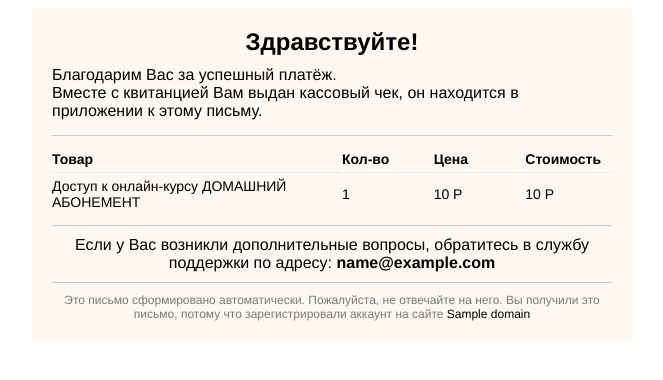
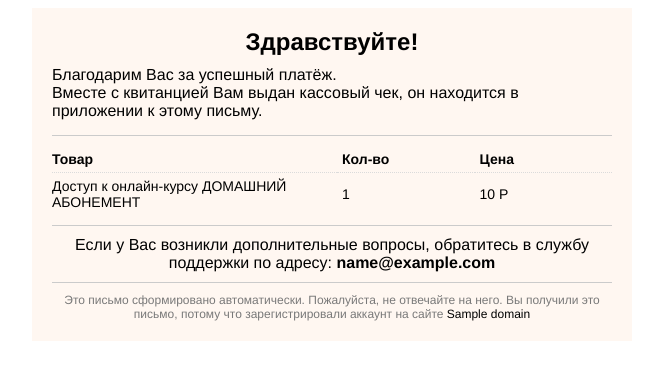
Before and after one commit to rSlow/homeabonement, a Django app: template apps/payments/templates/payments/email/check.html in a window 1280 px wide. Shown: the top 380 px of the page, without its empty margins (308-971 px from the left). Run offline with Django 4.2, Linux system fonts and the light colour scheme; the template is opened without the code that fills it: most values are stand-ins (such as "Sample title", 1, 10 or a date in 2020); style sheets or scripts are compiled from the project's sources; some libraries are stand-ins or nearby versions.

Commit message:
some fix templates

```diff
--- a/apps/courses/templates/courses/buy.html
+++ b/apps/courses/templates/courses/buy.html
@@ -10,8 +10,6 @@
 {% block css %}
     {% compress css %}
         <link rel="stylesheet" type="text/x-scss" href="{% static "base/css/forms.scss" %}">
-    {% endcompress %}
-    {% compress css %}
         <link rel="stylesheet" type="text/x-scss" href="{% static "courses/css/buy.scss" %}">
     {% endcompress %}
 {% endblock %}
@@ -29,7 +27,7 @@
         <input type="hidden"
                name="amount"
                id="id_amount"
-               value="1499">
+               value="1500">
         <input type="hidden"
                name="user_id"
                id="id_user_id"
@@ -53,7 +51,7 @@
                     Цена курса:
                 </div>
                 <div class="buy-price-cost">
-                    1 499 ₽
+                    1 500 ₽
                 </div>
 
             </div>
--- a/apps/courses/templates/courses/lesson.html
+++ b/apps/courses/templates/courses/lesson.html
@@ -13,7 +13,7 @@
     {% endcompress %}
 
     {#    PLYR PLAYER    #}
-    <link rel="stylesheet" href="https://cdn.plyr.io/3.6.3/plyr.css"/>
+    <link rel="stylesheet" href="{% static 'base/css/plyr.css' %}">
 {% endblock %}
 
 {% block content %}
@@ -41,7 +41,7 @@
 
 {% block javascript %}
     {#    PLYR PLAYER    #}
-    <script src="https://cdn.plyr.io/3.6.3/plyr.js"></script>
+    <script src="{% static 'base/js/plyr.js' %}"></script>
 
     <script src="{% static 'courses/js/lesson.js' %}"></script>
 {% endblock %}
--- a/apps/payments/templates/payments/email/check.html
+++ b/apps/payments/templates/payments/email/check.html
@@ -32,16 +32,11 @@
             <td>Товар</td>
             <td>Кол-во</td>
             <td>Цена</td>
-            <td>Стоимость</td>
         </tr>
         <tr role="product-body">
             <td>Доступ к онлайн-курсу ДОМАШНИЙ АБОНЕМЕНТ</td>
             <td>1</td>
             <td>{{ payment_amount }} P</td>
-            <td>{{ payment_amount }} P</td>
         </tr>
     </table>
 {% endblock %}
-
-padding:0; margin:0; border:none; border-spacing:0; table-layout:fixed; width:100%; border-collapse:separate; font-size:14px
-padding:0; margin:0; border:none; border-spacing:0; table-layout:fixed; width:100%; border-collapse:separate; font-size:14px
```
